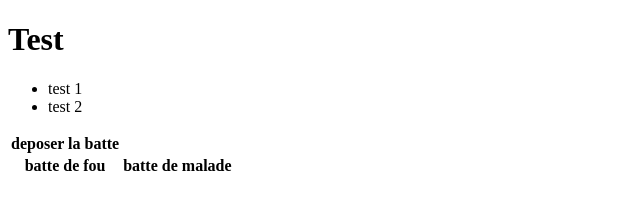
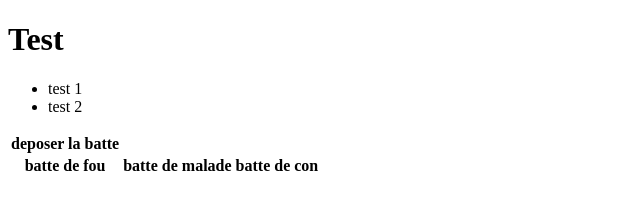
Before and after one commit to ADEL-Beljohol/AdelBeljohol.github.io, a plain HTML site: page Index.html in a window 1280 px wide. Shown: the whole page, without its empty margins (0-640 px from the left). Drawn offline with Linux system fonts and the light colour scheme.

Commit message:
complete table

```diff
--- a/Index.html
+++ b/Index.html
@@ -18,6 +18,7 @@
         <tr>
             <th>batte de fou</th>
             <th>batte de malade</th>
+            <th>batte de con</th>
         </tr>
     </table>
 </body>
```
